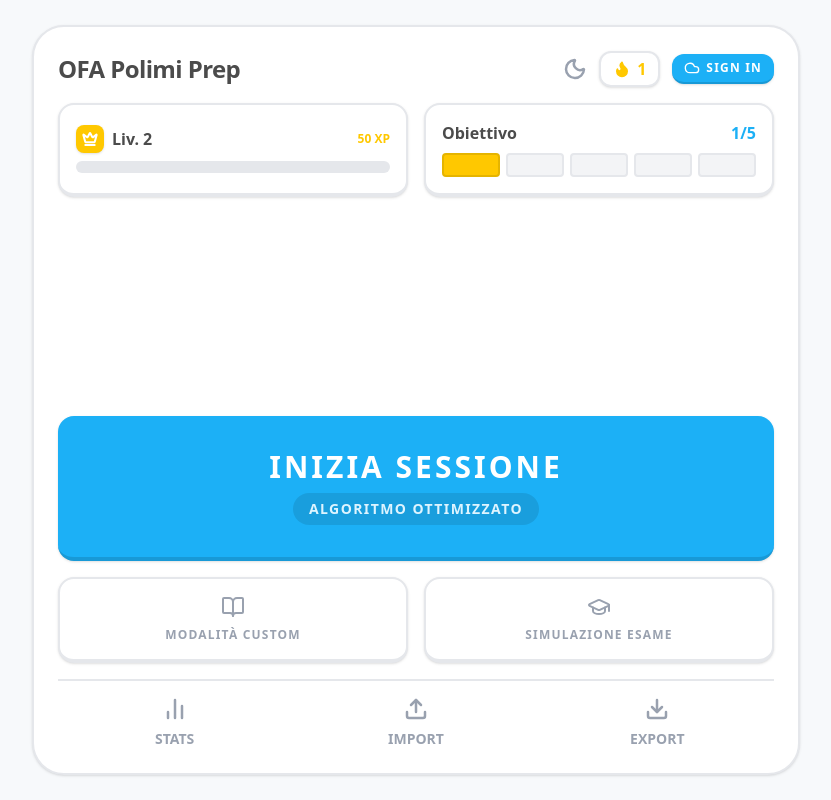
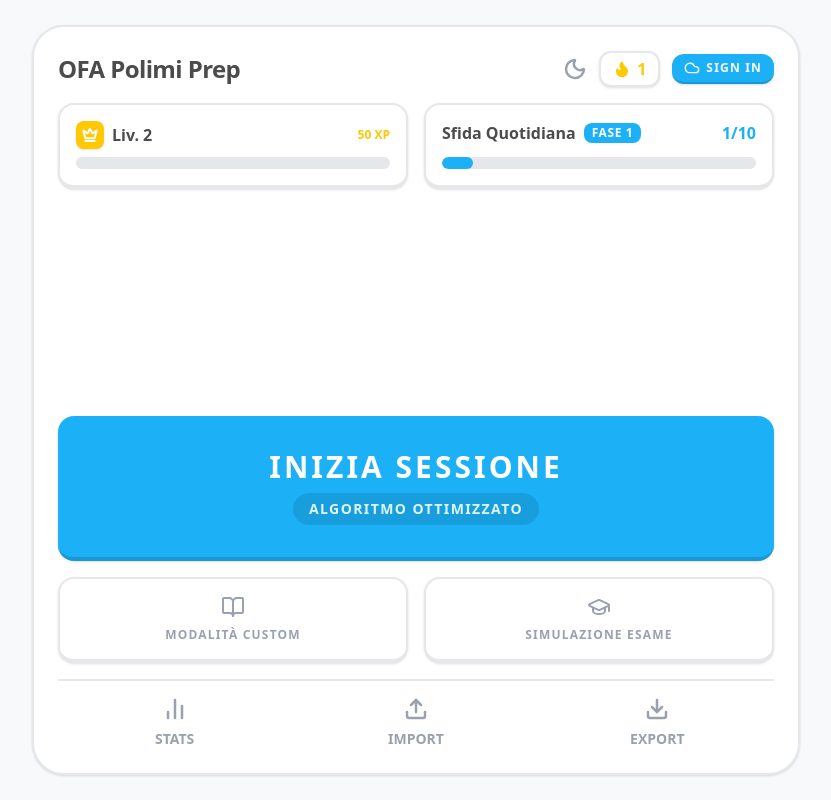
Before and after one commit to raffaele-ando/OfaEnglish, a React (Vite) app: page / in a window 1280 px wide. Shown: the whole page, without its empty margins (224-1055 px from the left). Built offline with nearby package versions, Linux system fonts and the light colour scheme; no server answers.

Commit message:
feat(menu): transition daily quest to milestone-based progression
Replace the static daily goal with a dynamic, multi-tier milestone system to provide continuous progress tracking for daily activities.

```diff
--- a/src/components/Menu.tsx
+++ b/src/components/Menu.tsx
@@ -27,12 +27,22 @@
   const xpForNextLevel = Math.pow(currentLevel, 2) * 50;
   const progressPercent = Math.min(100, Math.max(0, ((totalXP - xpForCurrentLevel) / (xpForNextLevel - xpForCurrentLevel)) * 100));
 
-  // Daily Quest with Endowed Progress & Goal Gradient
+  // Endless Daily Quest
   const todayStr = new Date().toISOString().split('T')[0];
   const todayActivity = appState.dailyActivity?.[todayStr] || 0;
-  const dailyGoal = 5;
   const endowedDaily = 1; // 1 free progress step every day just for opening the app (Endowed Progress)
-  const currentDailyProgress = Math.min(dailyGoal, todayActivity + endowedDaily);
+  const currentTotalDaily = todayActivity + endowedDaily;
+
+  const milestones = [10, 25, 50, 100, 150, 250, 400, 600, 1000, 99999];
+  let milestoneIndex = 0;
+  while (milestoneIndex < milestones.length - 1 && currentTotalDaily >= milestones[milestoneIndex]) {
+    milestoneIndex++;
+  }
+  const currentMilestone = milestones[milestoneIndex];
+  const previousMilestone = milestoneIndex === 0 ? 0 : milestones[milestoneIndex - 1];
+  const currentPhaseProgress = currentTotalDaily - previousMilestone;
+  const currentPhaseGoal = currentMilestone - previousMilestone;
+  const phaseProgressPercent = Math.min(100, (currentPhaseProgress / currentPhaseGoal) * 100);
 
   return (
     <div className="h-full w-full bg-white dark:bg-[#1E293B] sm:rounded-[32px] sm:border-2 sm:border-gray-200 dark:sm:border-[#334155] overflow-hidden shadow-sm transition-colors duration-300">
@@ -93,32 +103,23 @@
               </div>
             </div>
 
-            {/* Daily Goal */}
+            {/* Daily Goal Endless */}
             <div className="bg-white dark:bg-[#0F172A] rounded-2xl p-3 sm:p-4 border-2 border-gray-200 dark:border-[#334155] border-b-4 flex flex-col justify-center gap-2 shadow-sm transition-colors relative overflow-hidden group">
               <div className="flex justify-between items-center z-10 leading-none">
-                <span className="text-sm sm:text-base font-black text-[#4B4B4B] dark:text-[#F8FAFC]">Obiettivo</span>
-                <span className="text-sm sm:text-base font-black text-[#1CB0F6]">{currentDailyProgress}/{dailyGoal}</span>
+                <span className="text-sm sm:text-base font-black text-[#4B4B4B] dark:text-[#F8FAFC] flex items-center gap-2">
+                  Sfida Quotidiana
+                  <span className="bg-[#1CB0F6] text-white text-[10px] sm:text-xs px-2 py-0.5 rounded-lg uppercase tracking-wider">
+                    Fase {milestoneIndex + 1}
+                  </span>
+                </span>
+                <span className="text-sm sm:text-base font-black text-[#1CB0F6]">{currentTotalDaily}/{currentMilestone}</span>
               </div>
 
-              <div className="flex gap-1.5 z-10">
-                {Array.from({ length: dailyGoal }).map((_, i) => {
-                  const isCompleted = i < currentDailyProgress;
-                  const isEndowed = i < endowedDaily;
-                  return (
-                    <div
-                      key={i}
-                      className={cn(
-                        "flex-1 h-4 sm:h-6 rounded flex items-center justify-center border-2 transition-all duration-300",
-                        isCompleted
-                          ? isEndowed
-                            ? "bg-[#FFC800] border-[#E5B400] text-white"
-                            : "bg-[#1CB0F6] border-[#1899D6] text-white scale-105"
-                          : "bg-gray-100 dark:bg-[#1E293B] border-gray-200 dark:border-[#334155] text-transparent"
-                      )}
-                    >
-                    </div>
-                  );
-                })}
+              <div className="w-full bg-gray-200 dark:bg-[#334155] h-2 sm:h-3 rounded-full overflow-hidden flex relative mt-1">
+                <div
+                  className={cn("bg-[#1CB0F6] h-full rounded-full transition-all duration-700 ease-out", phaseProgressPercent > 80 && "animate-pulse")}
+                  style={{ width: `${phaseProgressPercent}%` }}
+                />
               </div>
             </div>
           </div>
```
